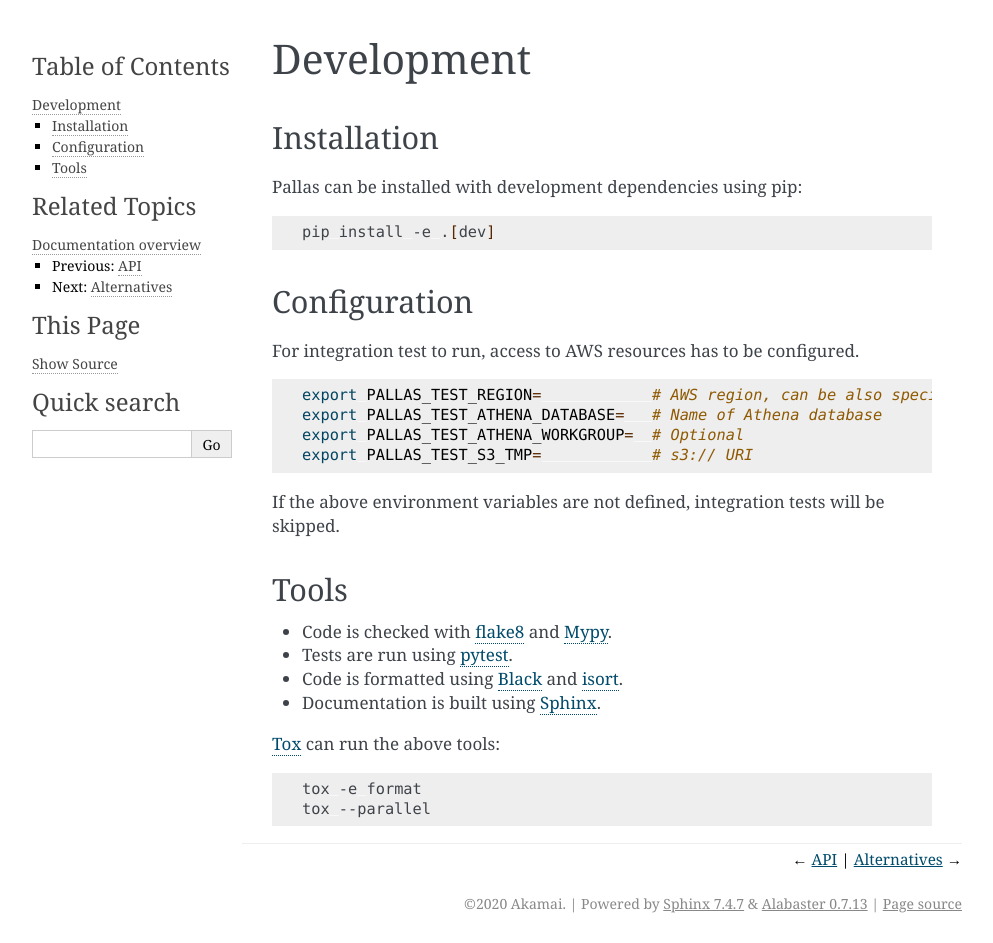
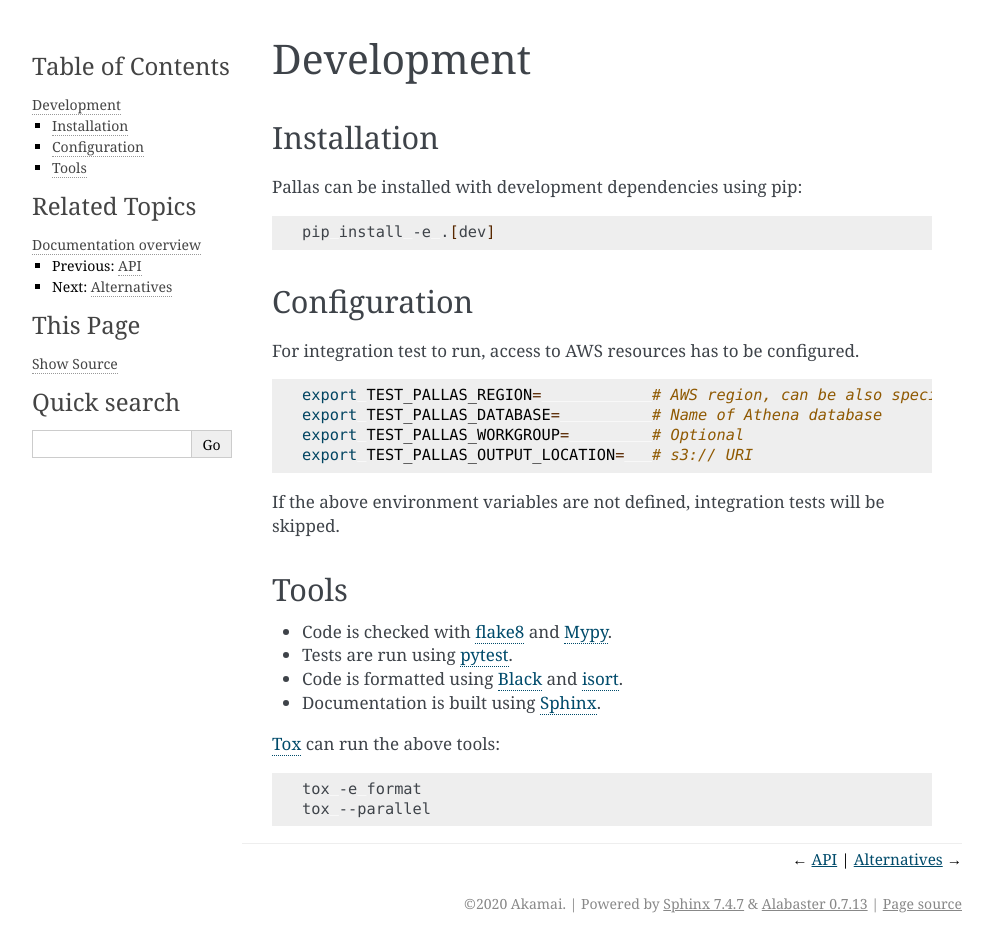
Before and after one commit to akamai/pallas, a Sphinx documentation site: the page built from docs/develop.rst, in a window 1280 px wide and 943 px high. Shown: the whole window, without its empty margins (148-1141 px from the left). Built offline with Sphinx 7.4.7, drawn with Linux system fonts in a browser that asks for light colours.

Commit message:
Enviroment variables used for tests consistent with production variables.

```diff
--- a/docs/develop.rst
+++ b/docs/develop.rst
@@ -19,10 +19,10 @@ For integration test to run, access to AWS resources has to be configured.
 
 .. code-block:: shell
 
-    export PALLAS_TEST_REGION=            # AWS region, can be also specified in ~/.aws/config
-    export PALLAS_TEST_ATHENA_DATABASE=   # Name of Athena database
-    export PALLAS_TEST_ATHENA_WORKGROUP=  # Optional
-    export PALLAS_TEST_S3_TMP=            # s3:// URI
+    export TEST_PALLAS_REGION=            # AWS region, can be also specified in ~/.aws/config
+    export TEST_PALLAS_DATABASE=          # Name of Athena database
+    export TEST_PALLAS_WORKGROUP=         # Optional
+    export TEST_PALLAS_OUTPUT_LOCATION=   # s3:// URI
 
 If the above environment variables are not defined, integration tests will be skipped.
 
```
Also changed, not shown: 1 other file.
